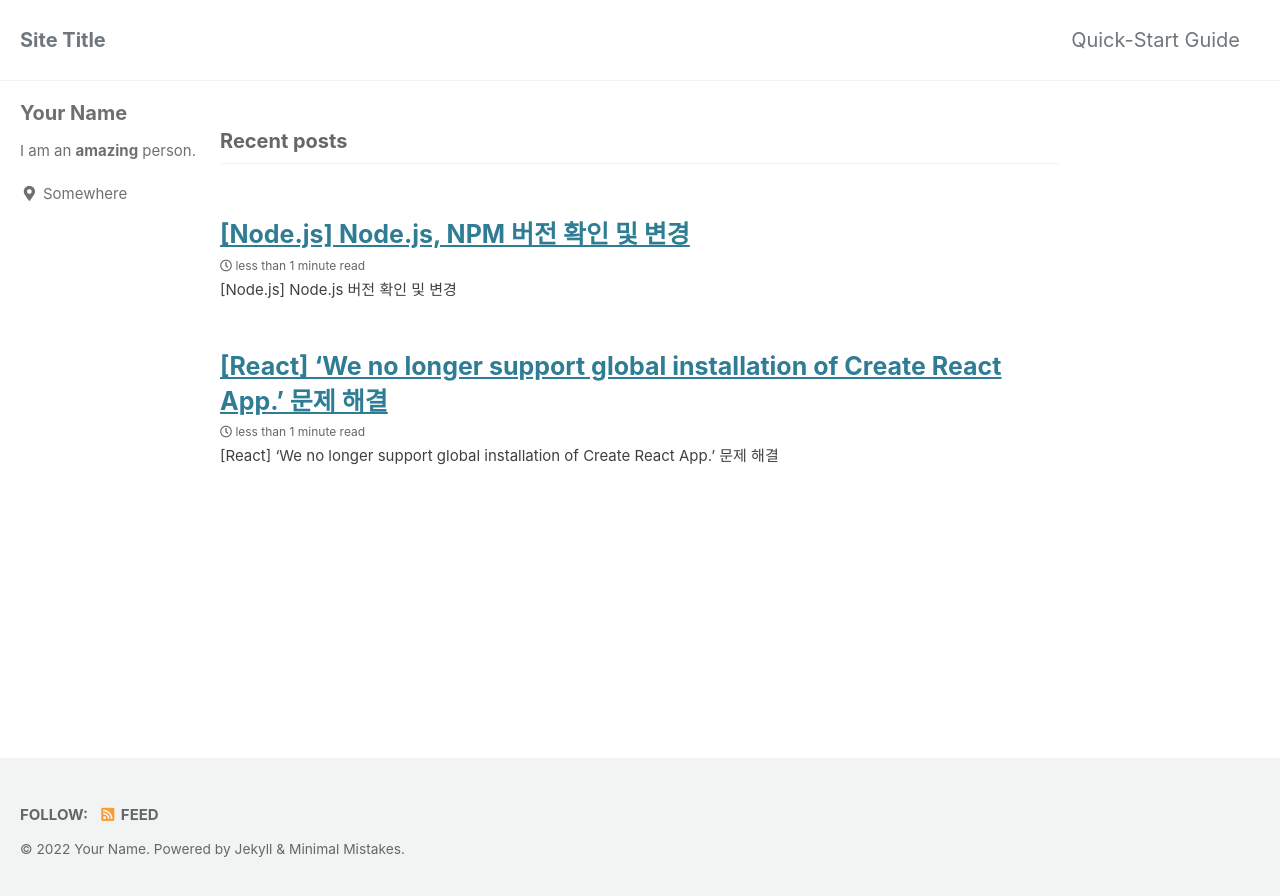
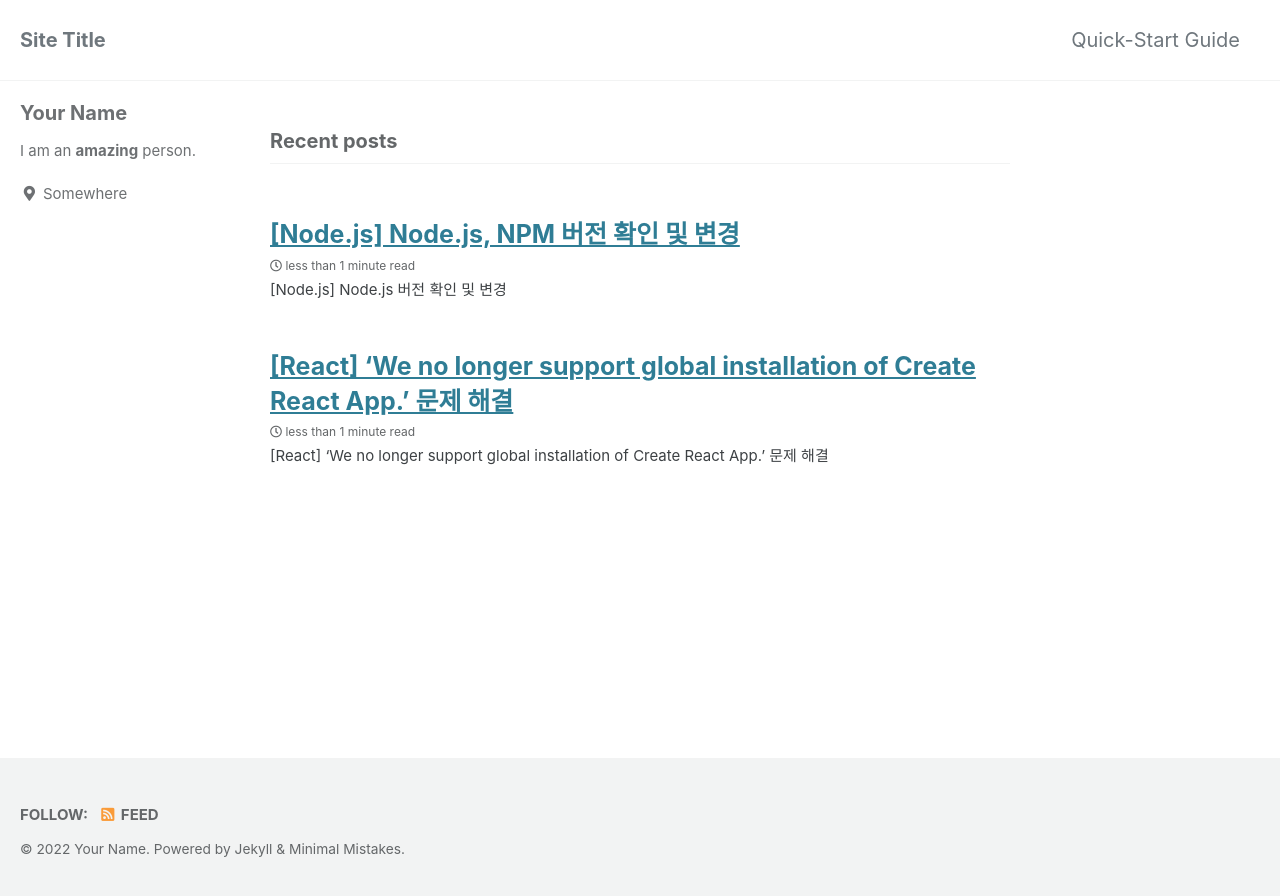
Before and after one commit to slight-snow/slight-snow.github.io, a Jekyll site: the page built from index.html, in a window 1280 px wide. Shown: the top 896 px of the page. Built offline with Jekyll 4.4.1, drawn with Linux system fonts in a browser that asks for light colours; cached includes are drawn as plain includes; the list of posts is cut into pages by our own code.

Commit message:
[UPDATE] Fix Post Width

```diff
--- a/_sass/minimal-mistakes/_variables.scss
+++ b/_sass/minimal-mistakes/_variables.scss
@@ -156,9 +156,9 @@ $max-width: $x-large !default;
    ========================================================================== */
 
 //포스트 영역 넓이에 대한 항목
-$right-sidebar-width-narrow: 100px !default; //default 200px
-$right-sidebar-width: 200px !default; //default 300px
-$right-sidebar-width-wide: 250px !default; //default 400px
+$right-sidebar-width-narrow: 150px !default; //default 200px
+$right-sidebar-width: 250px !default; //default 300px
+$right-sidebar-width-wide: 300px !default; //default 400px
 
 /*
    Other
```
